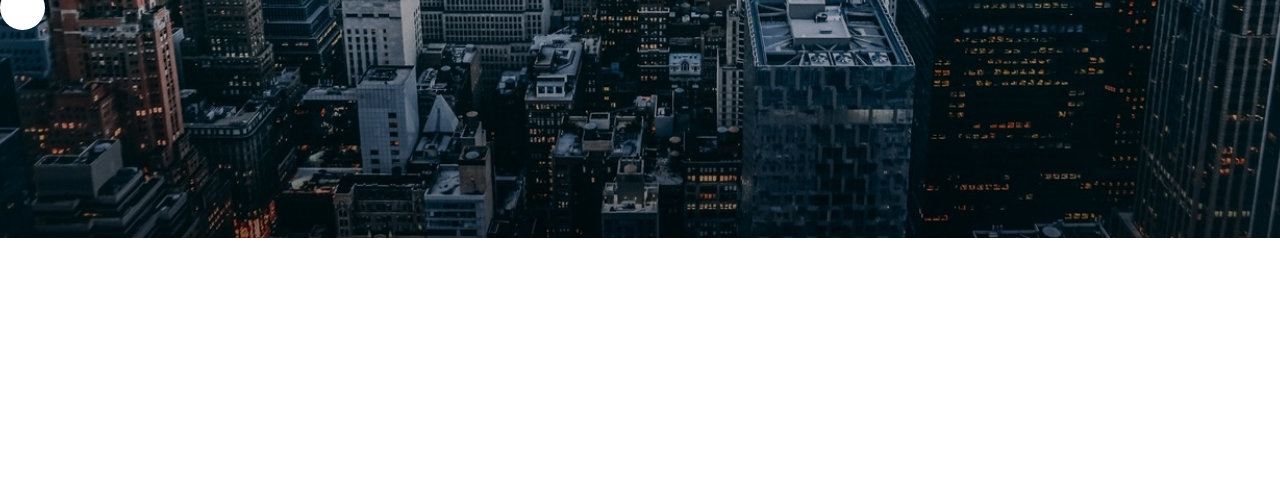
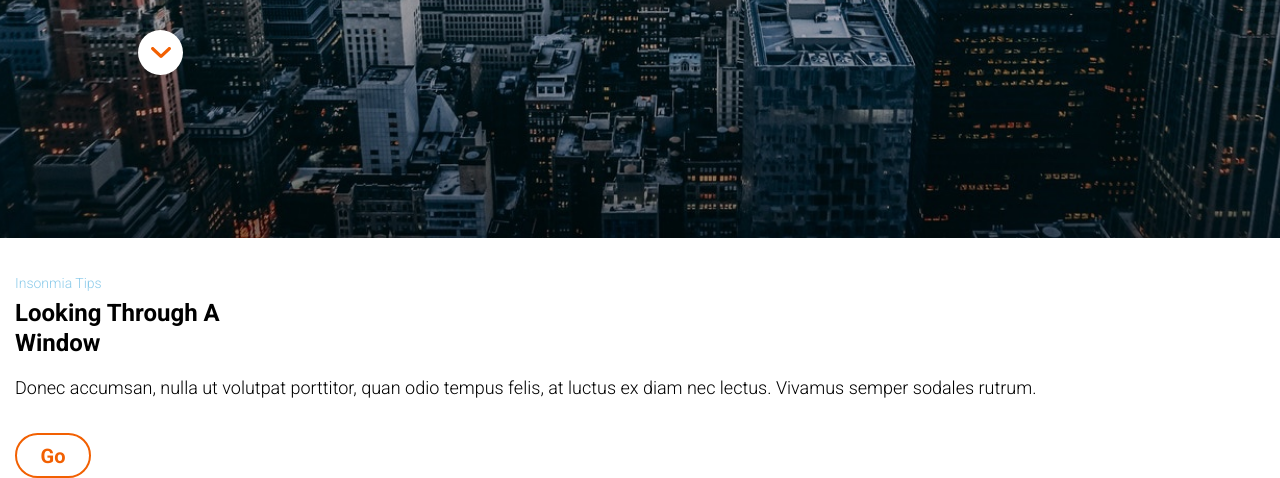
Before and after one commit to Adalab/modulo-1-evaluacion-final-Lcras90, a website: page public/index.html in a window 1280 px wide. Shown: the part 562-1040 px from the top of the page. Before the commit the page ends 800 px from the top, so only its background shows below. Drawn offline with Linux system fonts and the light colour scheme.

Commit message:
Add hero & first article

```diff
--- a/public/index.html
+++ b/public/index.html
@@ -28,6 +28,15 @@
           <a href="" class="hero__arrow"></a>
         </nav>
       </section>
+      <article class="article1">
+        <small class="article1__small">Insonmia tips</small>
+        <h2 class="article1__title">Looking through a window</h2>
+        <p class="article1__paragraph">
+          Donec accumsan, nulla ut volutpat porttitor, quan odio tempus felis, at
+          luctus ex diam nec lectus. Vivamus semper sodales rutrum.
+        </p>
+        <a class="article1__button" href="">Go</a>
+      </article>
     </main>
 
 
--- a/src/scss/core/_variables.scss
+++ b/src/scss/core/_variables.scss
@@ -1,2 +1,3 @@
 $font-general: "Roboto", sans-serif;
 $color-white: #ffffff;
+$color-orange: #f26002;
--- /dev/null
+++ b/src/scss/layout/_articles.scss
@@ -0,0 +1,36 @@
+.article1 {
+  padding-top: 30px;
+  padding-left: 15px;
+  padding-right: 15px;
+  line-height: 30px;
+
+  &__small {
+    color: #8ccbea;
+    font-size: 14px;
+    text-transform: capitalize;
+  }
+  &__title {
+    text-transform: capitalize;
+    font-size: 24px;
+    width: 290px;
+    height: 60px;
+  }
+  &__paragraph {
+    font-size: 18px;
+    padding-bottom: 30px;
+    padding-top: 15px;
+  }
+  &__button {
+    width: 76px;
+    height: 45px;
+    font-size: 20px;
+    font-weight: 600;
+    color: $color-orange;
+    text-decoration: none;
+    border: solid $color-orange 2px;
+    border-radius: 22.5px;
+    display: flex;
+    justify-content: center;
+    align-items: center;
+  }
+}
--- a/src/scss/layout/_hero.scss
+++ b/src/scss/layout/_hero.scss
@@ -31,10 +31,14 @@
     width: 45px;
     height: 45px;
     background-color: $color-white;
+    display: flex;
+    justify-content: center;
+    align-items: center;
+    transform: translate(138px, 45px);
   }
   &__arrow {
     background: url(../images/ico-scroll-down.svg) no-repeat;
-    width: 200px;
+    width: 20px;
     height: 11.7px;
     display: flex;
   }
--- a/src/scss/main.scss
+++ b/src/scss/main.scss
@@ -3,5 +3,6 @@
 @import "components/generalstyles";
 @import "layout/header";
 @import "layout/hero";
+@import "layout/articles";
 @import "layout/footer";
 @import "pages/index";
```
Also changed, not shown: src/html/partials/main.html (+9 -0 lines), public/assets/css/main.css, 1 other file.
